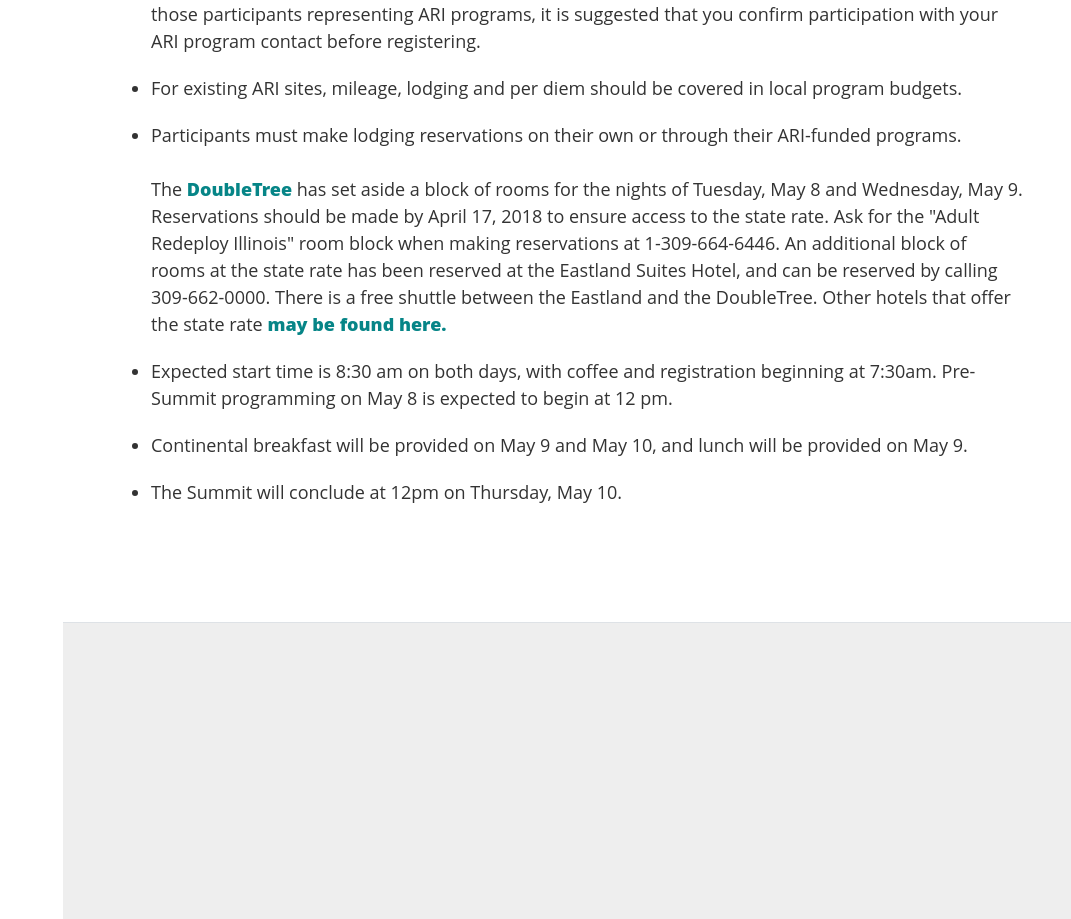
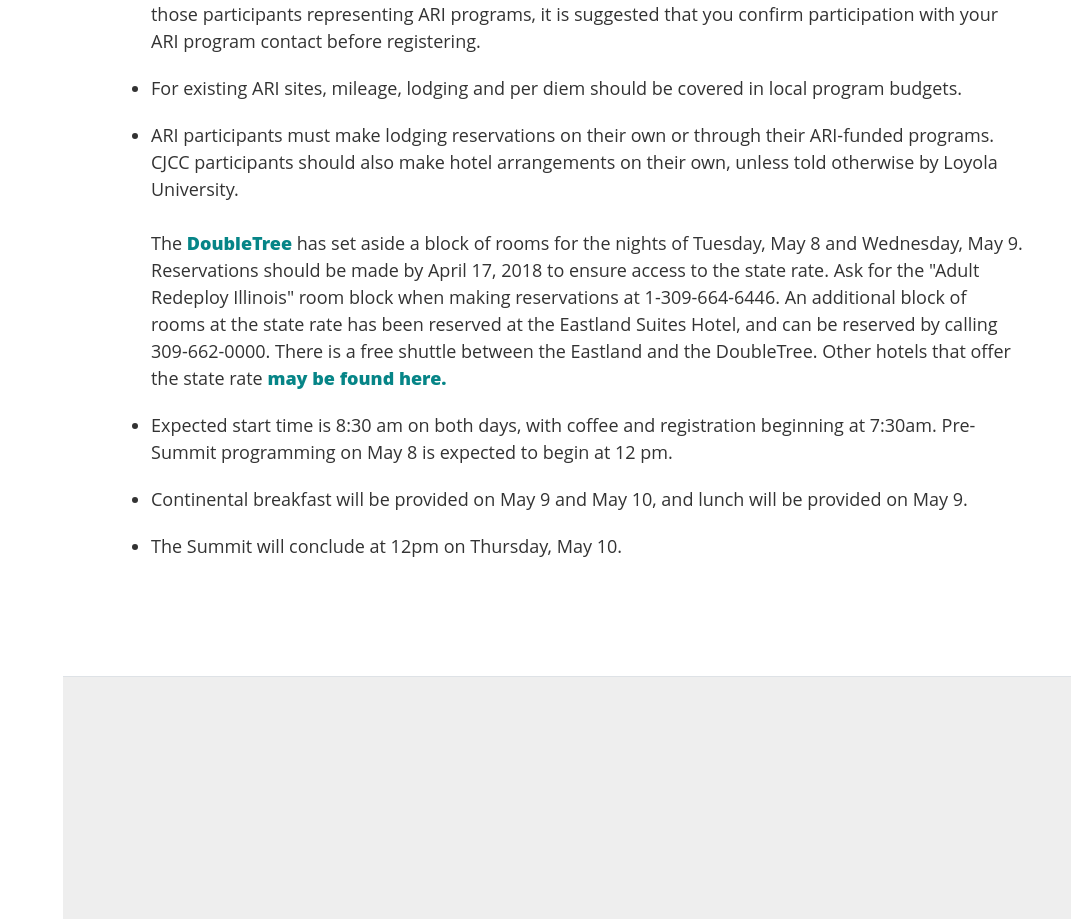
Before and after one commit to ICJIA/icjia-all-sites-summit-2018, a Vue app: page / in a window 1280 px wide. Shown: the part 5450-6369 px from the top of the page, without its empty margins (209-1280 px from the left). Built offline with nearby package versions, Linux system fonts and the light colour scheme.

Commit message:
Registration chnages

```diff
--- a/src/App.vue
+++ b/src/App.vue
@@ -11,7 +11,7 @@
 
       </div>
       <a class="navbar-brand js-scroll-trigger" href="#page-top">
-        <span class="d-block d-lg-none">ARI 2018 All Sites Summit</span>
+        <span class="d-block d-lg-none" style="font-size: 19px">2018 Joint ARI and CJCC Summit</span>
 
       </a>
       <button class="navbar-toggler" type="button" data-toggle="collapse" data-target="#navbarSupportedContent" aria-controls="navbarSupportedContent"
--- a/src/components/Home.vue
+++ b/src/components/Home.vue
@@ -196,7 +196,8 @@
                   ARI program contact before registering.</li>
                 <li>For existing ARI sites, mileage, lodging and per diem should be covered in local program budgets.
                 </li>
-                <li>Participants must make lodging reservations on their own or through their ARI-funded programs.
+                <li>ARI participants must make lodging reservations on their own or through their ARI-funded programs. CJCC participants
+                  should also make hotel arrangements on their own, unless told otherwise by Loyola University.
                   <br>
                   <br>The
                   <a href="http://doubletree3.hilton.com/en/hotels/illinois/doubletree-by-hilton-hotel-bloomington-BMIDTDT/index.html" class="heavy primary">DoubleTree</a>
```
